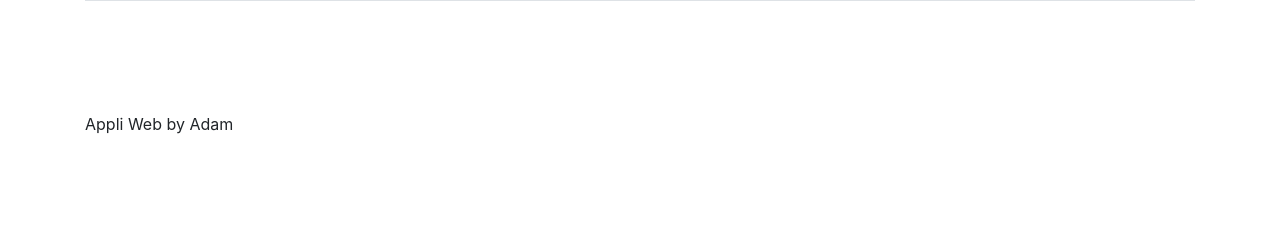
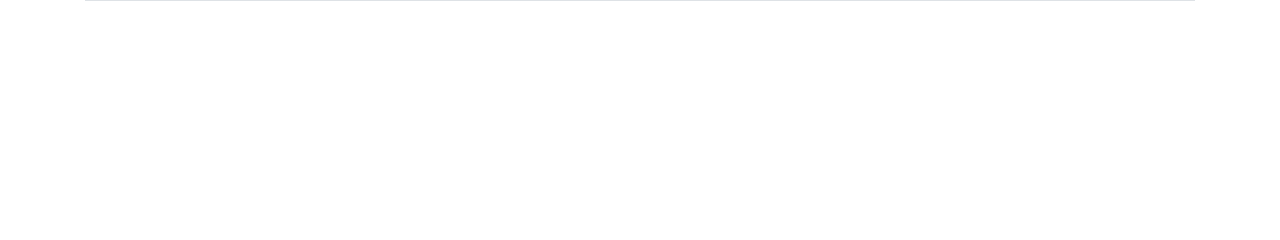
Before and after one commit to AmarAdam/patuf, a CodeIgniter app: page /database/index.php/typectrl/listtype in a window 1280 px wide. Shown: the part 264-504 px from the top of the page. Run offline with CodeIgniter, Linux system fonts and the light colour scheme; data that the repository does not hold is empty; some libraries are stand-ins or nearby versions.

Commit message:
Update footer.php

```diff
--- a/application/views/templates/footer.php
+++ b/application/views/templates/footer.php
@@ -1,9 +1,4 @@
 		</div>
 	</body>
 
-	<p>Appli Web by Adam</p>
-
-
-
-
 </html>
```
